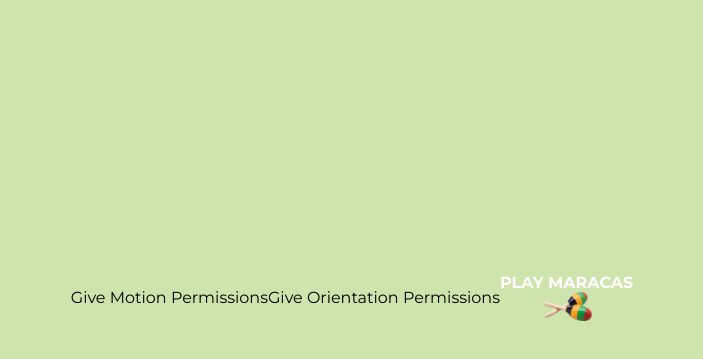
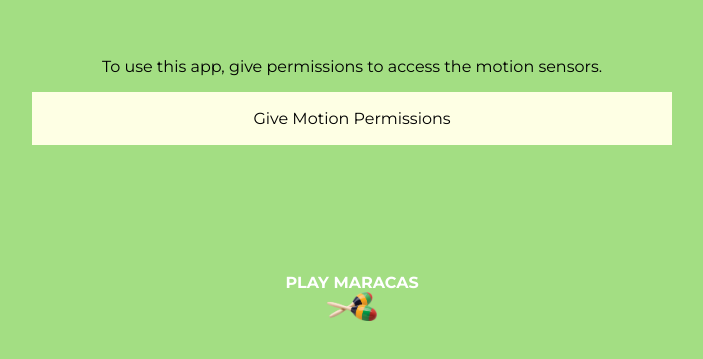
Before and after one commit to msotomorras/shaketoplay, a React (Create React App) app: page / in a window 1280 px wide. Shown: the part 103-462 px from the top of the page, without its empty margins (288-991 px from the left). Built offline with nearby package versions, Linux system fonts and the light colour scheme; no server answers.

Commit message:
test shake

```diff
--- a/src/app/ShakerView/ShakerView.js
+++ b/src/app/ShakerView/ShakerView.js
@@ -63,7 +63,7 @@ export const ShakerView = () => {
             alert("no accelerometer");
         }
         else {
-            alert("accelerometer found");
+            // alert("accelerometer found");
             window.addEventListener("devicemotion", accelerometerUpdate, true);
         }
     }
@@ -76,7 +76,7 @@ export const ShakerView = () => {
 
         console.log('positions---->', aX, aY, aZ)
 
-        alert(aX);
+        console.log('ax', aX, aY, aZ);
         playMaracas()
         //The following two lines are just to calculate a
         // tilt. Not really needed.
@@ -92,12 +92,13 @@ export const ShakerView = () => {
 
     return (
         <div className='ShakerView'>
-            <div className='motion' onClick={() => askMotionPermissions()}>
+            <div className='motion-permissions'>
+                To use this app, give permissions to access the motion sensors.
+            <div className='permissions-button' onClick={() => askMotionPermissions()}>
                 Give Motion Permissions
             </div>
-            <div className='motion' onClick={() => askOrientationPermissions()}>
-                Give Orientation Permissions
             </div>
+
             <div className='buttonshaker' disabled={!isLoaded} onClick={() => handleClick()}>
                 PLAY MARACAS
                 <br />
--- a/src/app/ShakerView/ShakerView.scss
+++ b/src/app/ShakerView/ShakerView.scss
@@ -7,9 +7,10 @@
     left: 0;
     right: 0;
     display: flex;
+    flex-direction: column;
     justify-content: center;
     align-items: center;
-    background: #cfe4ad;
+    background: #a3de83;
 
     .buttonshaker {
         color: white;
@@ -24,4 +25,16 @@
         }
     }
 
+    .motion-permissions {
+        position: absolute;
+        top: 20%;
+        width: 50%;
+
+        .permissions-button {
+            padding: 17px;
+            margin-top: 1rem;
+            background: #feffe4;
+        }
+    }
+
 }
```
